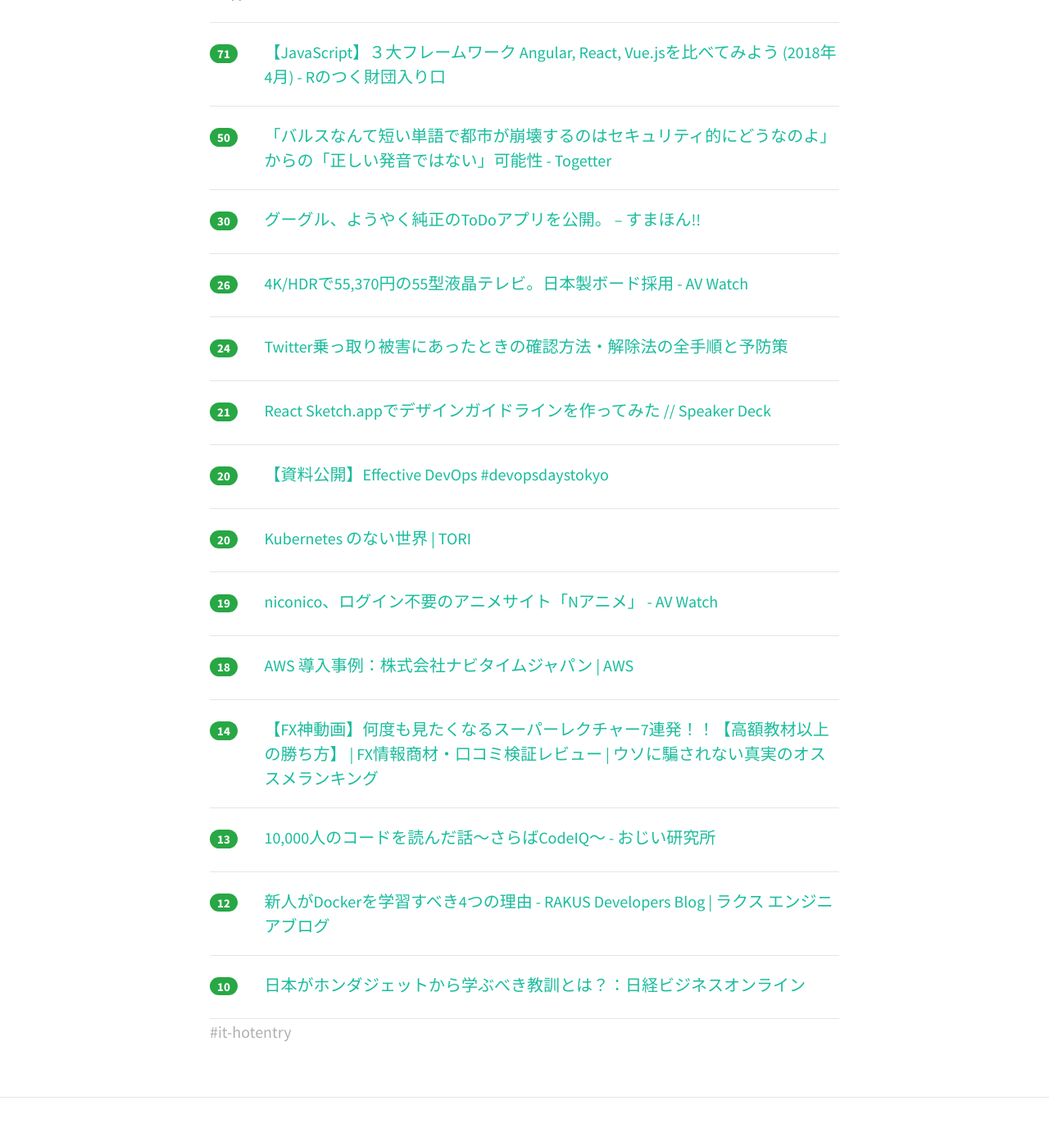
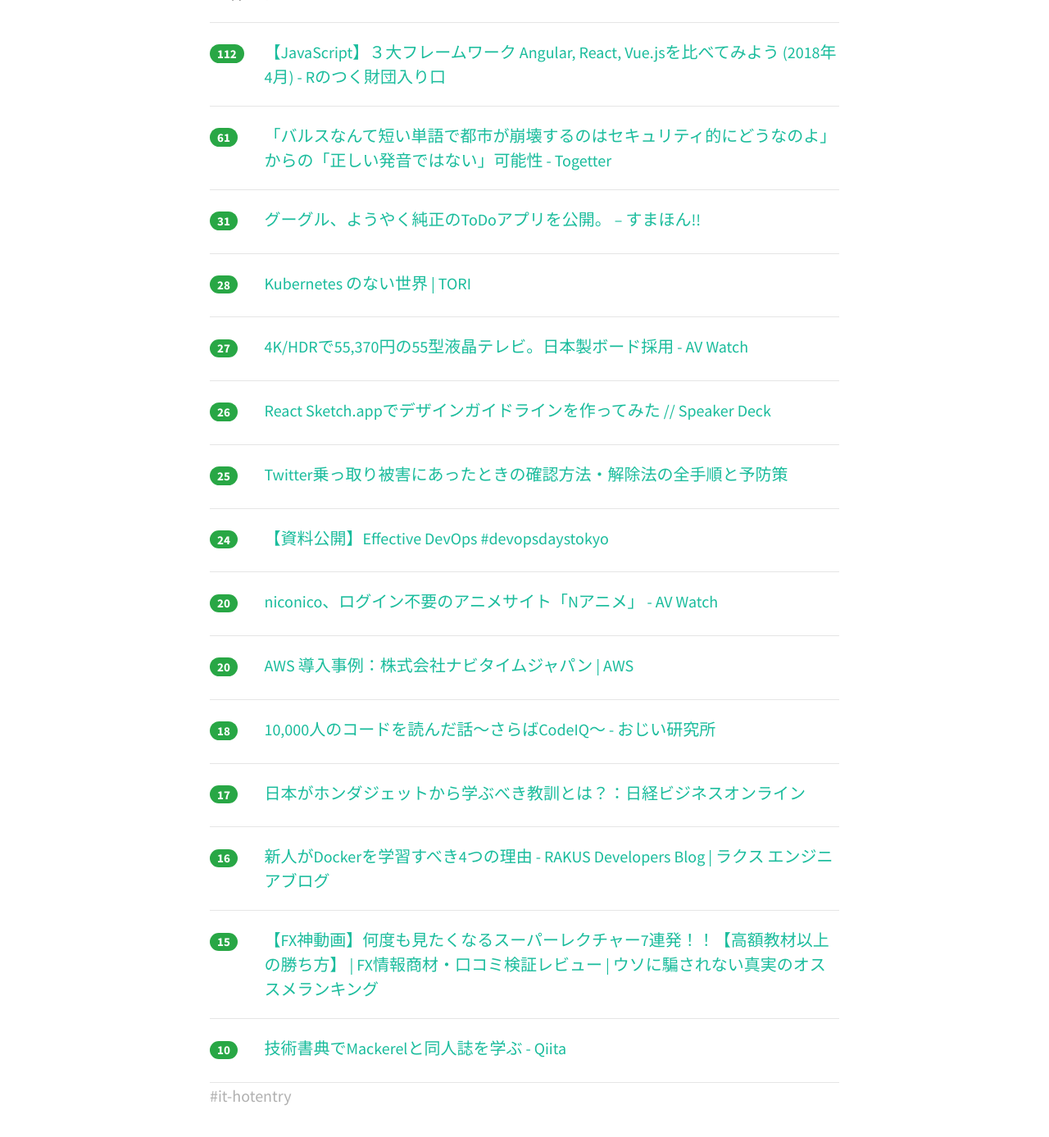
Before and after one commit to yatta47/hatena-matome-site, a Jekyll site: the page built from _posts/2018-04-26-hatena.md, in a window 1280 px wide and 1400 px high, scrolled down 346 px. Shown: the top 1387 px of the window at 82% size. Built offline with Jekyll 4.4.1, drawn with Linux system fonts in a browser that asks for light colours; nearby versions of some CDN libraries.

Commit message:
Updated 2018-04-26

```diff
--- a/_posts/2018-04-26-hatena.md
+++ b/_posts/2018-04-26-hatena.md
@@ -1,78 +1,83 @@
 ---
 layout: post
 title:  "2018-04-26 はてぶIT"
-date:   2018-04-26 07:02:34
+date:   2018-04-26 08:02:14
 tags: [it-hotentry]
 ---
-14 件のデータあり
+15 件のデータあり
 
 <hr><div class="row">
-<div class="col-1"><span class="badge badge-pill badge-success h2">71</span></div>
+<div class="col-1"><span class="badge badge-pill badge-success h2">112</span></div>
 <div class="col-11"><a href='http://iwasiman.hatenablog.com/entry/2018/04/23/200000' target='_blank'>【JavaScript】３大フレームワーク Angular, React, Vue.jsを比べてみよう (2018年4月) - Rのつく財団入り口</a></div>
 </div>
 <hr>
 <div class="row">
-<div class="col-1"><span class="badge badge-pill badge-success h2">50</span></div>
+<div class="col-1"><span class="badge badge-pill badge-success h2">61</span></div>
 <div class="col-11"><a href='https://togetter.com/li/1221407' target='_blank'>「バルスなんて短い単語で都市が崩壊するのはセキュリティ的にどうなのよ」からの「正しい発音ではない」可能性 - Togetter</a></div>
 </div>
 <hr>
 <div class="row">
-<div class="col-1"><span class="badge badge-pill badge-success h2">30</span></div>
+<div class="col-1"><span class="badge badge-pill badge-success h2">31</span></div>
 <div class="col-11"><a href='https://smhn.info/201804-google-todo-app' target='_blank'>グーグル、ようやく純正のToDoアプリを公開。 – すまほん!!</a></div>
 </div>
 <hr>
 <div class="row">
-<div class="col-1"><span class="badge badge-pill badge-success h2">26</span></div>
+<div class="col-1"><span class="badge badge-pill badge-success h2">28</span></div>
+<div class="col-11"><a href='https://toris.io/2018/04/a-world-without-kubernetes/' target='_blank'>Kubernetes のない世界 | TORI</a></div>
+</div>
+<hr>
+<div class="row">
+<div class="col-1"><span class="badge badge-pill badge-success h2">27</span></div>
 <div class="col-11"><a href='https://av.watch.impress.co.jp/docs/news/1119073.html' target='_blank'>4K/HDRで55,370円の55型液晶テレビ。日本製ボード採用 - AV Watch</a></div>
 </div>
 <hr>
 <div class="row">
-<div class="col-1"><span class="badge badge-pill badge-success h2">24</span></div>
+<div class="col-1"><span class="badge badge-pill badge-success h2">26</span></div>
+<div class="col-11"><a href='https://speakerdeck.com/sawa_zen/react-sketch-dot-appdedezaingaidorainwozuo-tutemita' target='_blank'>React Sketch.appでデザインガイドラインを作ってみた // Speaker Deck</a></div>
+</div>
+<hr>
+<div class="row">
+<div class="col-1"><span class="badge badge-pill badge-success h2">25</span></div>
 <div class="col-11"><a href='https://blogs.mcafee.jp/twitter-takeover' target='_blank'>Twitter乗っ取り被害にあったときの確認方法・解除法の全手順と予防策</a></div>
 </div>
 <hr>
 <div class="row">
-<div class="col-1"><span class="badge badge-pill badge-success h2">21</span></div>
-<div class="col-11"><a href='https://speakerdeck.com/sawa_zen/react-sketch-dot-appdedezaingaidorainwozuo-tutemita' target='_blank'>React Sketch.appでデザインガイドラインを作ってみた // Speaker Deck</a></div>
-</div>
-<hr>
-<div class="row">
-<div class="col-1"><span class="badge badge-pill badge-success h2">20</span></div>
+<div class="col-1"><span class="badge badge-pill badge-success h2">24</span></div>
 <div class="col-11"><a href='http://www.ryuzee.com/contents/blog/7126' target='_blank'>【資料公開】Effective DevOps #devopsdaystokyo</a></div>
 </div>
 <hr>
 <div class="row">
 <div class="col-1"><span class="badge badge-pill badge-success h2">20</span></div>
-<div class="col-11"><a href='https://toris.io/2018/04/a-world-without-kubernetes/' target='_blank'>Kubernetes のない世界 | TORI</a></div>
-</div>
-<hr>
-<div class="row">
-<div class="col-1"><span class="badge badge-pill badge-success h2">19</span></div>
 <div class="col-11"><a href='https://av.watch.impress.co.jp/docs/news/1119136.html' target='_blank'>niconico、ログイン不要のアニメサイト「Nアニメ」 - AV Watch</a></div>
 </div>
 <hr>
 <div class="row">
-<div class="col-1"><span class="badge badge-pill badge-success h2">18</span></div>
+<div class="col-1"><span class="badge badge-pill badge-success h2">20</span></div>
 <div class="col-11"><a href='https://aws.amazon.com/jp/solutions/case-studies/navitime/' target='_blank'>AWS 導入事例：株式会社ナビタイムジャパン | AWS</a></div>
 </div>
 <hr>
 <div class="row">
-<div class="col-1"><span class="badge badge-pill badge-success h2">14</span></div>
+<div class="col-1"><span class="badge badge-pill badge-success h2">18</span></div>
+<div class="col-11"><a href='http://ozy4dm.hateblo.jp/entry/2018/04/25/150234' target='_blank'>10,000人のコードを読んだ話～さらばCodeIQ～ - おじい研究所</a></div>
+</div>
+<hr>
+<div class="row">
+<div class="col-1"><span class="badge badge-pill badge-success h2">17</span></div>
+<div class="col-11"><a href='http://business.nikkeibp.co.jp/atcl/opinion/16/021900056/042300006/' target='_blank'>日本がホンダジェットから学ぶべき教訓とは？：日経ビジネスオンライン</a></div>
+</div>
+<hr>
+<div class="row">
+<div class="col-1"><span class="badge badge-pill badge-success h2">16</span></div>
+<div class="col-11"><a href='http://tech-blog.rakus.co.jp/entry/2018/04/25/151607' target='_blank'>新人がDockerを学習すべき4つの理由 - RAKUS Developers Blog | ラクス エンジニアブログ</a></div>
+</div>
+<hr>
+<div class="row">
+<div class="col-1"><span class="badge badge-pill badge-success h2">15</span></div>
 <div class="col-11"><a href='http://fx-johosyozai-review.com/hissyoho/fx%E5%8B%9D%E3%81%A1%E6%96%B9%E5%8B%95%E7%94%BB/' target='_blank'>【FX神動画】何度も見たくなるスーパーレクチャー7連発！！【高額教材以上の勝ち方】 | FX情報商材・口コミ検証レビュー | ウソに騙されない真実のオススメランキング</a></div>
 </div>
 <hr>
 <div class="row">
-<div class="col-1"><span class="badge badge-pill badge-success h2">13</span></div>
-<div class="col-11"><a href='http://ozy4dm.hateblo.jp/entry/2018/04/25/150234' target='_blank'>10,000人のコードを読んだ話～さらばCodeIQ～ - おじい研究所</a></div>
+<div class="col-1"><span class="badge badge-pill badge-success h2">10</span></div>
+<div class="col-11"><a href='https://qiita.com/masudakz/items/34bc3f7ad671a330605e' target='_blank'>技術書典でMackerelと同人誌を学ぶ - Qiita</a></div>
 </div>
 <hr>
-<div class="row">
-<div class="col-1"><span class="badge badge-pill badge-success h2">12</span></div>
-<div class="col-11"><a href='http://tech-blog.rakus.co.jp/entry/2018/04/25/151607' target='_blank'>新人がDockerを学習すべき4つの理由 - RAKUS Developers Blog | ラクス エンジニアブログ</a></div>
-</div>
-<hr>
-<div class="row">
-<div class="col-1"><span class="badge badge-pill badge-success h2">10</span></div>
-<div class="col-11"><a href='http://business.nikkeibp.co.jp/atcl/opinion/16/021900056/042300006/' target='_blank'>日本がホンダジェットから学ぶべき教訓とは？：日経ビジネスオンライン</a></div>
-</div>
-<hr>
```
